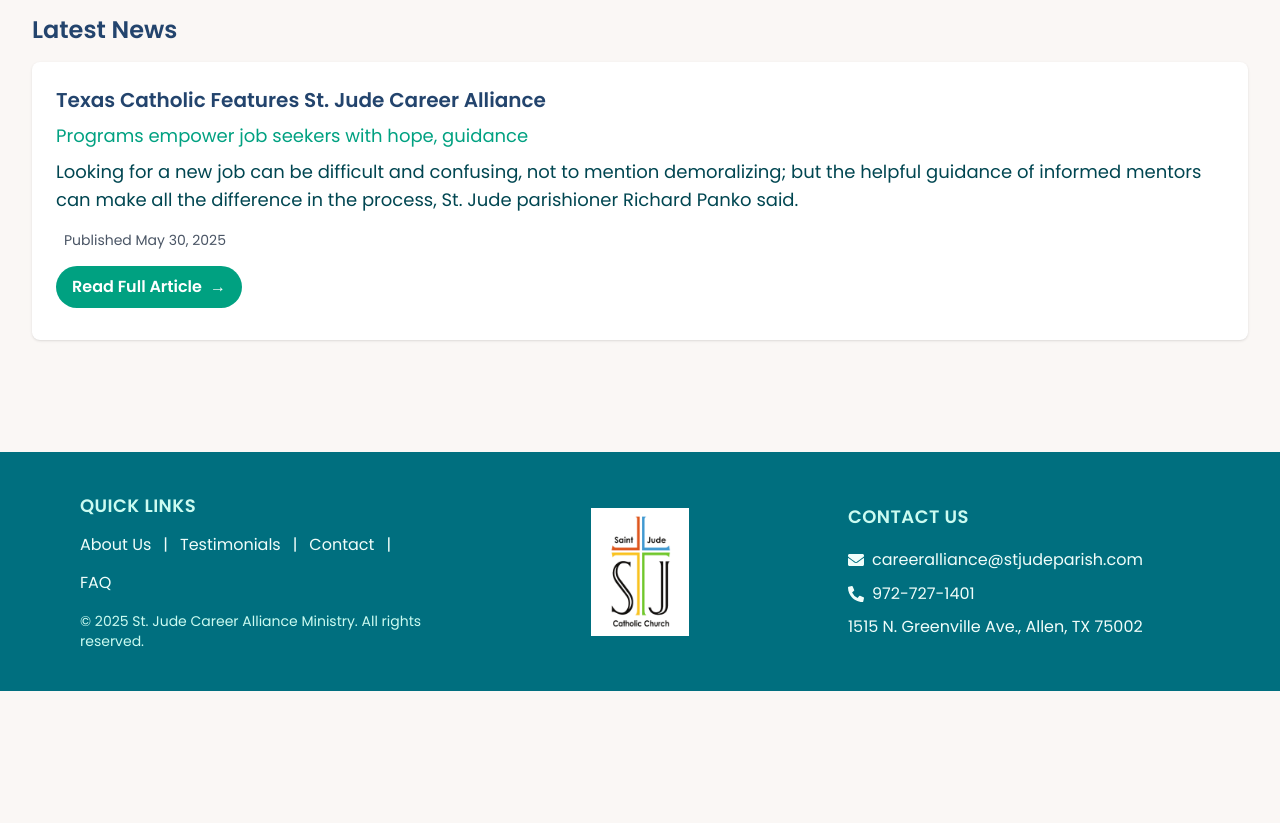
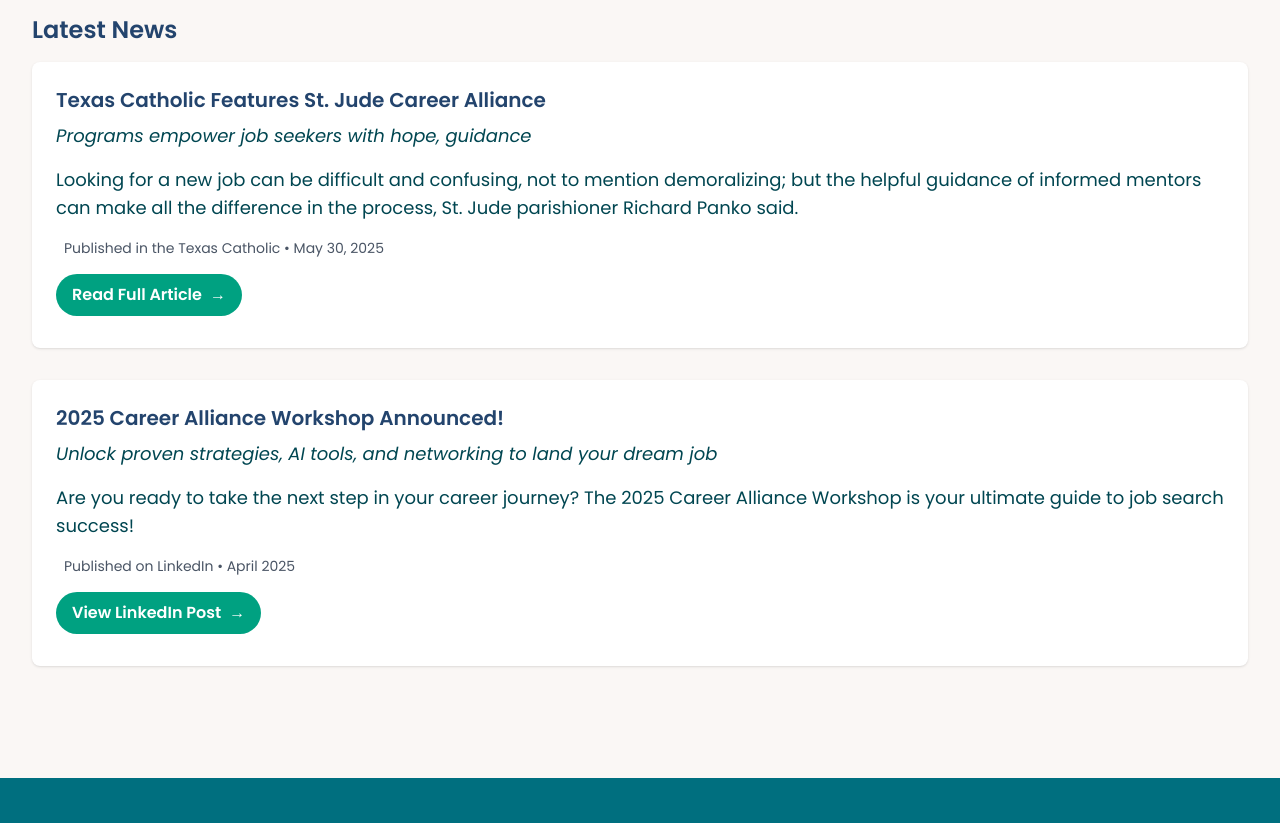
Before and after one commit to dataMichelle/sjca, a React (Vite) app: page /news in a window 1280 px wide. Shown: the part 420-1243 px from the top of the page. Before the commit the page ends 1111 px from the top, so only its background shows below. Built offline with nearby package versions, Linux system fonts and the light colour scheme.

Commit message:
Added Devina's post on CareerDFW LinkedIn

```diff
--- a/src/views/News.jsx
+++ b/src/views/News.jsx
@@ -29,7 +29,7 @@
                 <h3 className="text-xl font-semibold text-darkBlue mb-2">
                   Texas Catholic Features St. Jude Career Alliance
                 </h3>
-                <h4 className="text-lg text-secondary mb-2">
+                <h4 className="text-lg italic text-primary mb-4">
                   Programs empower job seekers with hope, guidance
                 </h4>
                 <p className="text-lg text-primary mb-4">
@@ -40,7 +40,7 @@
                 </p>
 
                 <p className="text-sm text-gray-600 m-2">
-                  Published May 30, 2025
+                  Published in the Texas Catholic • May 30, 2025
                 </p>
                 <a
                   href="/news_TX_Catholic_250531.pdf"
@@ -53,6 +53,34 @@
                 </a>
               </div>
               {/* More news items can be added here */}
+              {/* New LinkedIn Workshop Post */}
+              <div className="bg-white rounded-lg shadow-sm p-6">
+                <h3 className="text-xl font-semibold text-darkBlue mb-2">
+                  2025 Career Alliance Workshop Announced!
+                </h3>
+                <h4 className="text-lg italic text-primary mb-4">
+                  Unlock proven strategies, AI tools, and networking to land
+                  your dream job
+                </h4>
+                <p className="text-lg text-primary mb-4">
+                  Are you ready to take the next step in your career journey?
+                  The 2025 Career Alliance Workshop is your ultimate guide to
+                  job search success!
+                  <br />
+                </p>
+                <p className="text-sm text-gray-600 m-2">
+                  Published on LinkedIn • April 2025
+                </p>
+                <a
+                  href="https://www.linkedin.com/feed/update/urn:li:activity:7309336808511717377/?rcm=ACoAAABvxHsBqARTAjhiBq1hy2fm1MnPyVyO3cc"
+                  className="inline-flex items-center px-4 py-2 bg-secondary text-white rounded-full font-semibold hover:bg-deepTeal transition my-2"
+                  target="_blank"
+                  rel="noopener noreferrer"
+                >
+                  View LinkedIn Post
+                  <span className="ml-2">&#8594;</span>
+                </a>
+              </div>
             </div>
           </section>
         </div>
```
